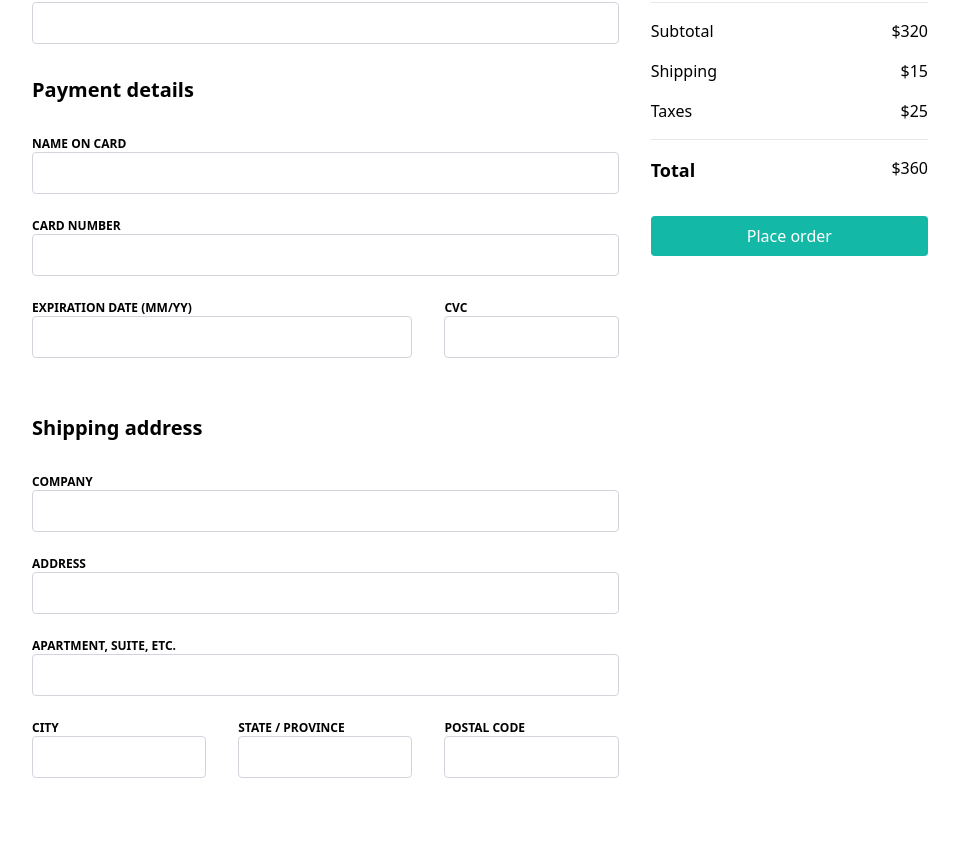
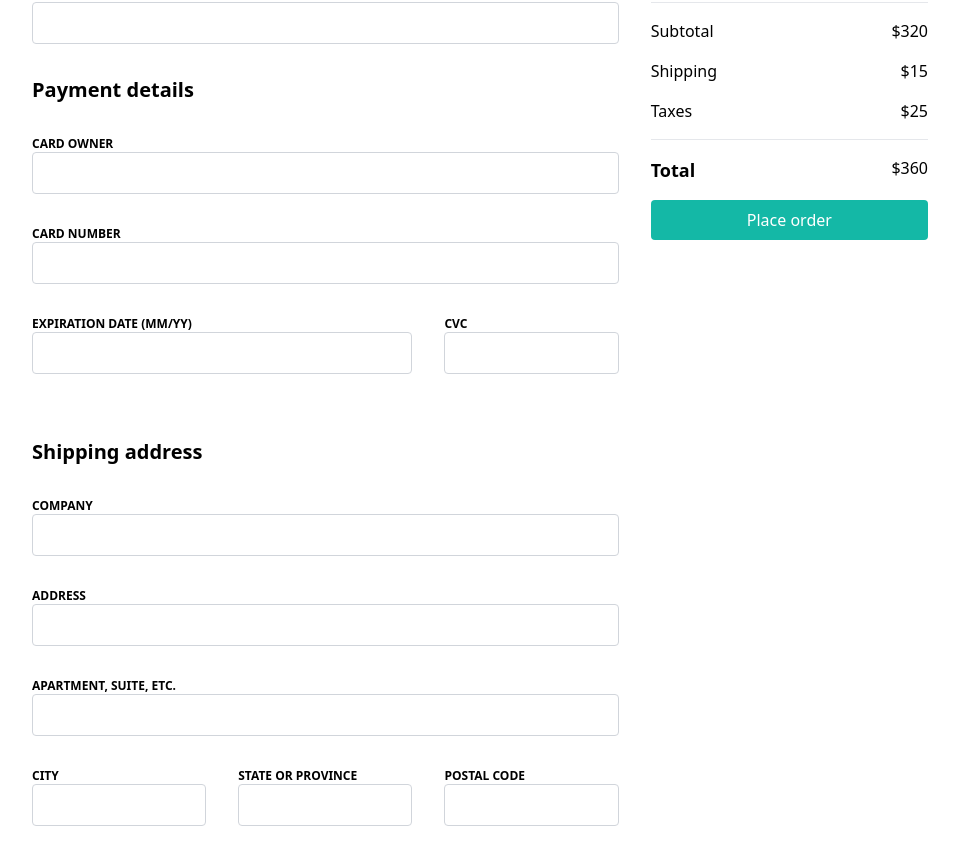
Before and after one commit to kunertmichal/nextjs-ecommerce, a Next.js app: page /checkout in a window 1280 px wide. Shown: the part 214-1078 px from the top of the page, without its empty margins (160-1119 px from the left). Built offline with nearby package versions, Linux system fonts and the light colour scheme.

Commit message:
improve checkout form validation

```diff
--- a/components/CheckoutFields.tsx
+++ b/components/CheckoutFields.tsx
@@ -1,123 +1,110 @@
-import { UseFormRegister } from "react-hook-form";
+import { UseFormReturn } from "react-hook-form";
+import { CheckoutFormData } from "../pages/checkout";
+import { FormInput } from "./FormInput";
 
 interface Props {
-  register: UseFormRegister<{
-    email: string;
-    cardOwner: string;
-    cardNumber: string;
-    cardExpirationDate: string;
-    cardCvc: string;
-    company: string;
-    address: string;
-    addressContinuation: string;
-    city: string;
-    stateProvince: string;
-    postalCode: string;
-  }>;
+  methods: UseFormReturn<CheckoutFormData>;
 }
 
-export const CheckoutFields = ({ register }: Props) => {
+export const CheckoutFields = ({ methods }: Props) => {
+  const {
+    register,
+    formState: { errors },
+  } = methods;
+
   return (
     <div>
       <p className="text-xl font-semibold mb-8">Contact informaction</p>
-      <label className="uppercase font-bold text-xs mb-6 block">
-        Email address
-        <input
-          type="email"
-          autoComplete="email"
-          {...register("email", { required: true })}
-          className="block w-full border-gray-300 rounded"
-        />
-      </label>
+      <FormInput name="email" register={register} error={errors.email?.message}>
+        Email
+      </FormInput>
       <p className="text-xl font-semibold my-8">Payment details</p>
-      <label className="uppercase font-bold text-xs mb-6 block">
-        Name on card
-        <input
-          type="text"
-          autoComplete="cc-name"
-          {...register("cardOwner")}
-          className="block w-full border-gray-300 rounded"
-        />
-      </label>
-      <label className="uppercase font-bold text-xs mb-6 block">
+      <FormInput
+        name="cardOwner"
+        className="mb-8"
+        register={register}
+        error={errors.cardOwner?.message}
+      >
+        Card owner
+      </FormInput>
+      <FormInput
+        name="cardNumber"
+        type="number"
+        className="mb-8"
+        register={register}
+        error={errors.cardNumber?.message}
+      >
         Card number
-        <input
-          type="text"
-          autoComplete="cc-number"
-          {...register("cardNumber")}
-          className="block w-full border-gray-300 rounded"
-        />
-      </label>
+      </FormInput>
       <div className="block sm:grid grid-cols-3 gap-8">
-        <label className="uppercase font-bold text-xs mb-6 block col-span-2">
+        <FormInput
+          name="cardExpirationDate"
+          register={register}
+          className="col-span-2"
+          error={errors.cardExpirationDate?.message}
+        >
           Expiration date (MM/YY)
-          <input
-            type="text"
-            autoComplete="cc-exp"
-            {...register("cardExpirationDate")}
-            className="block w-full border-gray-300 rounded"
-          />
-        </label>
-        <label className="uppercase font-bold text-xs mb-6 block">
+        </FormInput>
+        <FormInput
+          name="cardCvc"
+          type="number"
+          register={register}
+          className="mb-8"
+          error={errors.cardCvc?.message}
+        >
           CVC
-          <input
-            type="text"
-            autoComplete="cc-csc"
-            {...register("cardCvc")}
-            className="block w-full border-gray-300 rounded"
-          />
-        </label>
+        </FormInput>
       </div>
       <p className="text-xl font-semibold my-8">Shipping address</p>
-      <label className="uppercase font-bold text-xs mb-6 block">
+      <FormInput
+        name="company"
+        register={register}
+        className="mb-8"
+        error={errors.company?.message}
+      >
         Company
-        <input
-          type="text"
-          {...register("company")}
-          className="block w-full border-gray-300 rounded"
-        />
-      </label>
-      <label className="uppercase font-bold text-xs mb-6 block">
+      </FormInput>
+      <FormInput
+        name="address"
+        register={register}
+        className="mb-8"
+        error={errors.address?.message}
+      >
         Address
-        <input
-          type="text"
-          {...register("address")}
-          className="block w-full border-gray-300 rounded"
-        />
-      </label>
-      <label className="uppercase font-bold text-xs mb-6 block">
+      </FormInput>
+      <FormInput
+        name="addressContinuation"
+        register={register}
+        className="mb-8"
+        error={errors.addressContinuation?.message}
+      >
         Apartment, suite, etc.
-        <input
-          type="text"
-          className="block w-full border-gray-300 rounded"
-          {...register("addressContinuation")}
-        />
-      </label>
+      </FormInput>
       <div className="block sm:grid grid-cols-3 gap-8">
-        <label className="uppercase font-bold text-xs mb-6 block">
+        <FormInput
+          name="city"
+          register={register}
+          className="mb-8"
+          error={errors.city?.message}
+        >
           City
-          <input
-            type="text"
-            className="block w-full border-gray-300 rounded"
-            {...register("city")}
-          />
-        </label>
-        <label className="uppercase font-bold text-xs mb-6 block">
-          State / Province
-          <input
-            type="text"
-            className="block w-full border-gray-300 rounded"
-            {...register("stateProvince")}
-          />
-        </label>
-        <label className="uppercase font-bold text-xs mb-6 block">
+        </FormInput>
+        <FormInput
+          name="stateProvince"
+          register={register}
+          className="mb-8"
+          error={errors.stateProvince?.message}
+        >
+          State or province
+        </FormInput>
+        <FormInput
+          name="postalCode"
+          register={register}
+          className="mb-8"
+          error={errors.postalCode?.message}
+        >
           Postal code
-          <input
-            type="text"
-            className="block w-full border-gray-300 rounded"
-            {...register("postalCode")}
-          />
-        </label>
+        </FormInput>
       </div>
     </div>
   );
--- /dev/null
+++ b/components/FormInput.tsx
@@ -0,0 +1,38 @@
+import { InputHTMLAttributes } from "react";
+
+interface Props extends InputHTMLAttributes<HTMLInputElement> {
+  name: string;
+  label?: string;
+  error?: string;
+  register?: any;
+  className?: string;
+}
+
+export const FormInput = ({
+  type,
+  name,
+  children,
+  className,
+  error,
+  register,
+}: Props) => {
+  const inputType = type ? type : "text";
+
+  return (
+    <div className={className}>
+      <label className="uppercase font-bold text-xs block">
+        {children}
+        <input
+          {...register(name)}
+          type={inputType}
+          className="block w-full border-gray-300 rounded"
+        />
+      </label>
+      {error && (
+        <span role="alert" className="text-red-500 text-sm">
+          {error}
+        </span>
+      )}
+    </div>
+  );
+};
--- a/pages/checkout.tsx
+++ b/pages/checkout.tsx
@@ -7,41 +7,49 @@ import { CheckoutFields } from "../components/CheckoutFields";
 import { CheckoutSummary } from "../components/CheckoutSummary";
 
 const schema = yup
-  .object({
-    email: yup.string().required().email(),
-    cardOwner: yup.string().required(),
-    cardNumber: yup.string().required(),
-    cardExpirationDate: yup.string().required(),
-    cardCvc: yup.string().required(),
-    company: yup.string().required(),
-    address: yup.string().required(),
-    addressContinuation: yup.string().required(),
-    city: yup.string().required(),
-    stateProvince: yup.string().required(),
-    postalCode: yup.string().required(),
+  .object()
+  .shape({
+    email: yup
+      .string()
+      .email("Invalid email")
+      .required("This field is required"),
+    cardOwner: yup.string().required("This field is required"),
+    cardNumber: yup
+      .number()
+      .required("This field is required")
+      .typeError("Invalid card number"),
+    cardExpirationDate: yup.string().required("This field is required"),
+    cardCvc: yup
+      .number()
+      .required("This field is required")
+      .typeError("Invalid CVC code"),
+    company: yup.string().required("This field is required"),
+    address: yup.string().required("This field is required"),
+    addressContinuation: yup.string().required("This field is required"),
+    city: yup.string().required("This field is required"),
+    stateProvince: yup.string().required("This field is required"),
+    postalCode: yup.string().required("This field is required"),
   })
   .required();
 
-type CheckoutFormData = yup.InferType<typeof schema>;
+export type CheckoutFormData = yup.InferType<typeof schema>;
 
 const CheckoutPage = () => {
-  const { register, setValue, handleSubmit, formState } =
-    useForm<CheckoutFormData>({
-      resolver: yupResolver(schema),
-    });
-  const onSubmit = handleSubmit((data) => console.log(data));
+  const methods = useForm<CheckoutFormData>({
+    resolver: yupResolver(schema),
+  });
 
   return (
     <form
       className="py-16 block md:grid grid-cols-3 gap-8 max-w-4xl mx-auto"
-      onSubmit={onSubmit}
+      onSubmit={methods.handleSubmit((data) => console.log(data))}
     >
       <div className="col-span-2">
-        <CheckoutFields register={register} />
+        <CheckoutFields methods={methods} />
       </div>
       <div>
         <CheckoutSummary />
-        <Button size="full" type="submit" className="mt-8">
+        <Button size="full" type="submit" className="mt-4">
           Place order
         </Button>
       </div>
```
